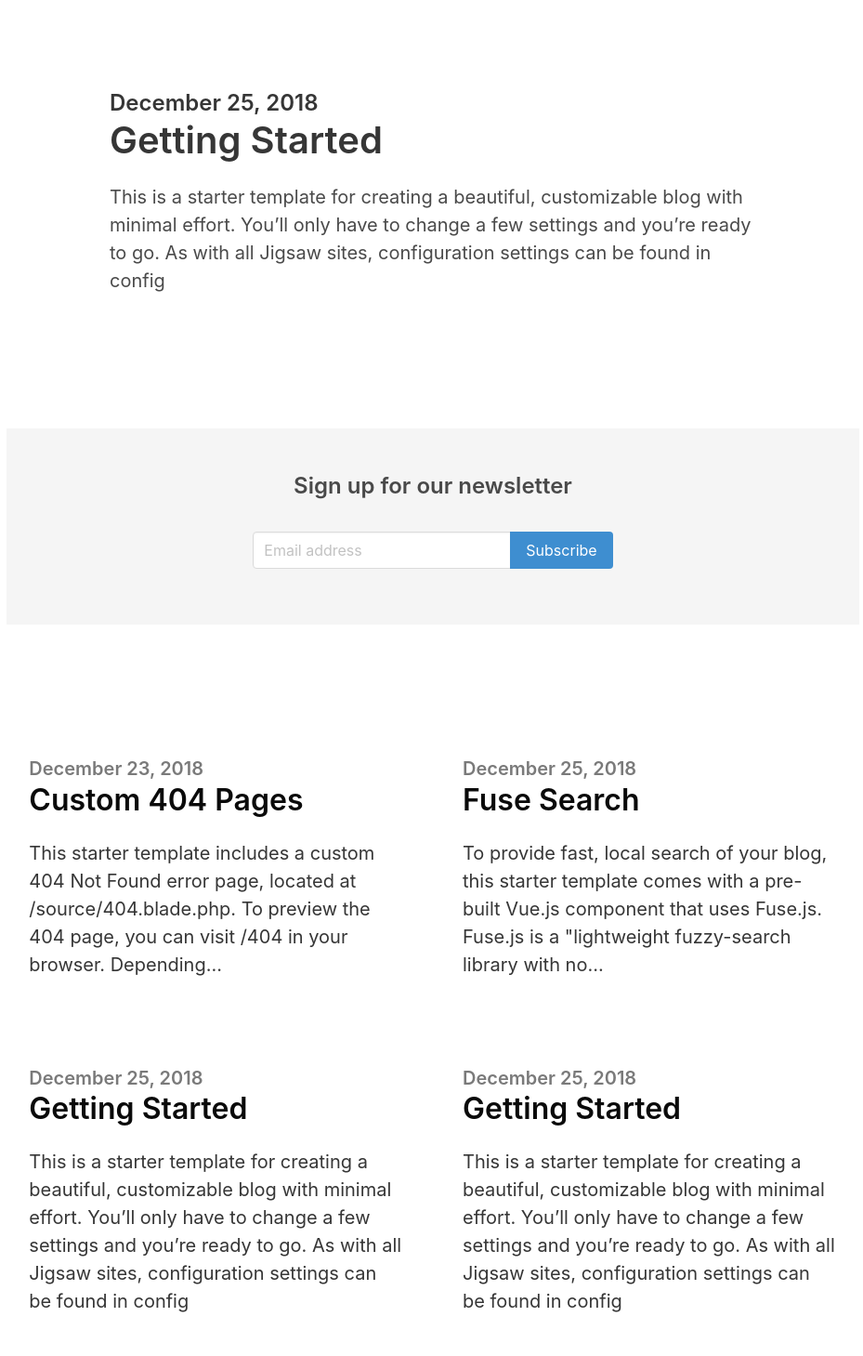
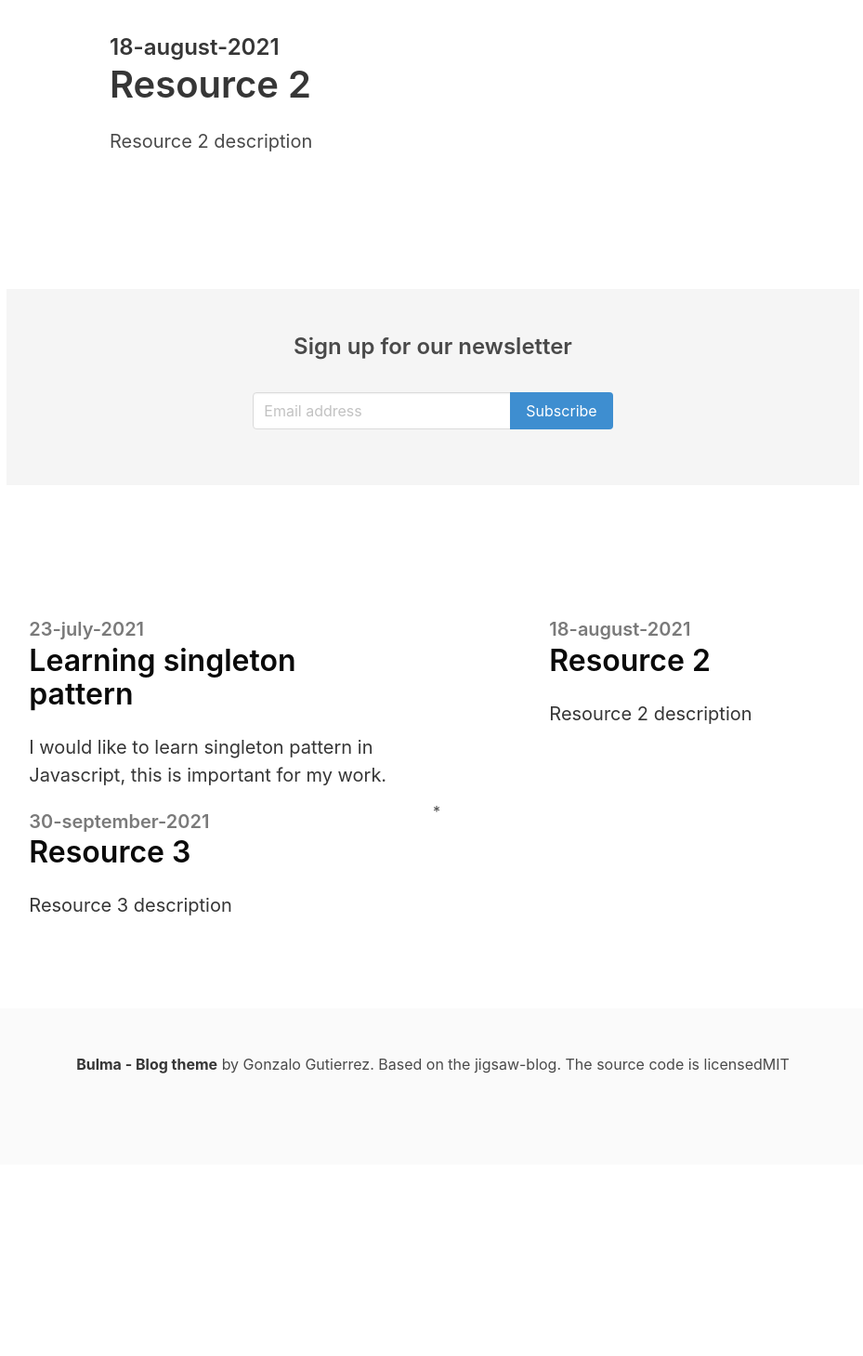
Before and after one commit to HuguesBriqueler/Time_management, a Next.js app: page / in a window 1280 px wide. Shown: the part 371-1830 px from the top of the page at 93% size, without its empty margins (174-1103 px from the left). After the commit the page ends 1624 px from the top, so only its background shows below. Built offline with nearby package versions, Linux system fonts and the light colour scheme.

Commit message:
Serving local data resources to components

```diff
--- /dev/null
+++ b/api/data.js
@@ -0,0 +1,36 @@
+
+export const resources = [
+  {
+    id: "1",
+    createdAt: "23-july-2021",
+    title: "Learning singleton pattern",
+    description: "I would like to learn singleton pattern in Javascript, this is important for my work.",
+    link : "https://link.com",
+    image: "https://image.com",
+    priority: 3,
+    timeToFinish: 120,
+    active: true
+  },
+  {
+    id: "2",
+    createdAt: "18-august-2021",
+    title: "Resource 2",
+    description: "Resource 2 description",
+    link : "https://link.com",
+    image: "https://image.com",
+    priority: 2,
+    timeToFinish: 60,
+    active: false
+  },
+  {
+    id: "3",
+    createdAt: "30-september-2021",
+    title: "Resource 3",
+    description: "Resource 3 description",
+    link : "https://link.com",
+    image: "https://image.com",
+    priority: 1,
+    timeToFinish: 60,
+    active: false
+  }
+]
--- a/components/ResourceHighlight.js
+++ b/components/ResourceHighlight.js
@@ -1,41 +1,28 @@
 
-function RessourceHighlight() {
+function RessourceHighlight({resources}) {
   return (
     <>
       <section className="hero ">
         <div className="hero-body">
           <div className="container">
-            <section className="section">
+            {
+              resources.map(resource => {
+                return (
+                  // On donne une clé UNIQUE à l'element de plus haut niveau
+                  <section key = {resource.id} className="section">
                     <div className="columns">
                       <div className="column is-8 is-offset-2">
                         <div className="content is-medium">
-                    <h2 className="subtitle is-4">December 25, 2018</h2>
-                    <h1 className="title">Getting Started</h1>
-                    <p>This is a starter template for creating a beautiful, customizable blog with minimal
-                      effort. You’ll only have to change a few settings and you’re ready to go. As with all Jigsaw sites,
-                      configuration settings can be found in config</p>
+                          <h2 className="subtitle is-4">{resource.createdAt}</h2>
+                          <h1 className="title">{resource.title}</h1>
+                          <p>{resource.description}</p>
                         </div>
                       </div>
                     </div>
                   </section>
-
-            <div className="is-divider"></div>
-
-            <section className="section">
-              <div className="columns">
-                <div className="column is-8 is-offset-2">
-                  <div className="content is-medium">
-                    <h2 className="subtitle is-4">December 25, 2018</h2>
-                    <h1 className="title">Getting Started</h1>
-                    <p>This is a starter template for creating a beautiful, customizable blog with minimal
-                      effort. You’ll only have to change a few settings and you’re ready to go. As with all Jigsaw sites,
-                      configuration settings can be found in config</p>
-                  </div>
-                </div>
-              </div>
-            </section>
-
-
+                )
+              })
+            }
           </div>
         </div>
       </section>
--- a/components/ResourceList.js
+++ b/components/ResourceList.js
@@ -1,67 +1,37 @@
 
-function ResourceList() {
+function ResourceList({ resources }) {
   return (
     <>
       <section className="hero ">
         <div className="hero-body">
           <div className="container">
-
             <section className="section">
-              <div className="columns is-variable is-8">
-                <div className="column is-5 is-offset-1 ">
-                  <div className="content is-medium">
-                    <h2 className="subtitle is-5 has-text-grey">December 23, 2018</h2>
-                    <h1 className="title has-text-black is-3">Custom 404 Pages</h1>
-                    <p className="has-text-dark">This starter template includes a custom 404 Not Found error page, located at
-                      /source/404.blade.php.
-                      To preview the 404 page, you can visit /404 in your browser. Depending...</p>
-                  </div>
-                </div>
-                <div className="column is-5">
-                  <div className="content is-medium">
-                    <h2 className="subtitle is-5 has-text-grey">December 25, 2018</h2>
-                    <h1 className="title has-text-black is-3">Fuse Search</h1>
-                    <p className="has-text-dark">To provide fast, local search of your blog, this starter template comes with a
-                      pre-built Vue.js
-                      component that uses Fuse.js. Fuse.js is a "lightweight fuzzy-search library with no...</p>
-                  </div>
-                </div>
-              </div>
+              <div className="columns is-multiline is-variable is-8">
+              {
+                resources.map(resource =>
+                    // we need to provide a UNIQUE key to the topmost element
+                    <div key={resource.id} className="column is-5 is-offset-1 ">
+                      <div className="content is-medium">
+                        <h2 className="subtitle is-5 has-text-grey">
+                          {resource.createdAt}
+                        </h2>
+                        <h1 className="title has-text-black is-3">
+                          {resource.title}
+                        </h1>
+                        <p className="has-text-dark">
+                          {resource.description}
+                        </p>
+                      </div>
+                    </div>
+                )
+              }
+*              </div>
             </section>
-
-            <div className="is-divider"></div>
-
-            <section className="section">
-              <div className="columns is-variable is-8">
-                <div className="column is-5 is-offset-1">
-                  <div className="content is-medium">
-                    <h2 className="subtitle is-5 has-text-grey">December 25, 2018</h2>
-                    <h1 className="title has-text-black is-3">Getting Started</h1>
-                    <p className="has-text-dark">This is a starter template for creating a beautiful, customizable blog with
-                      minimal
-                      effort. You’ll only have to change a few settings and you’re ready to go. As with all Jigsaw sites,
-                      configuration settings can be found in config</p>
-                  </div>
-                </div>
-                <div className="column is-5">
-                  <div className="content is-medium">
-                    <h2 className="subtitle is-5 has-text-grey">December 25, 2018</h2>
-                    <h1 className="title has-text-black is-3">Getting Started</h1>
-                    <p className="has-text-dark">This is a starter template for creating a beautiful, customizable blog with
-                      minimal
-                      effort. You’ll only have to change a few settings and you’re ready to go. As with all Jigsaw sites,
-                      configuration settings can be found in config</p>
-                  </div>
-                </div>
-              </div>
-            </section>
-
-
           </div>
         </div>
       </section>
     </>
-  )
+  );
 }
 
-export default ResourceList
+export default ResourceList;
--- a/pages/index.js
+++ b/pages/index.js
@@ -3,13 +3,18 @@
 import Newsletter from "components/Newsletter"
 import ResourceList from "components/ResourceList"
 import Footer from "components/Footer"
+import { resources } from "api/data"
 
 export default function Home() {
   return (
     <Layout>
-      <RessourceHighlight />
+      <RessourceHighlight
+        resources = {resources.slice(0, 2)} // Only 2 first elements will be sent
+      />
       <Newsletter />
-      <ResourceList />
+      <ResourceList
+        resources = {resources}
+      />
       <Footer />
     </Layout>
   )
```
Lines whose indentation alone changed are shown as unchanged.
